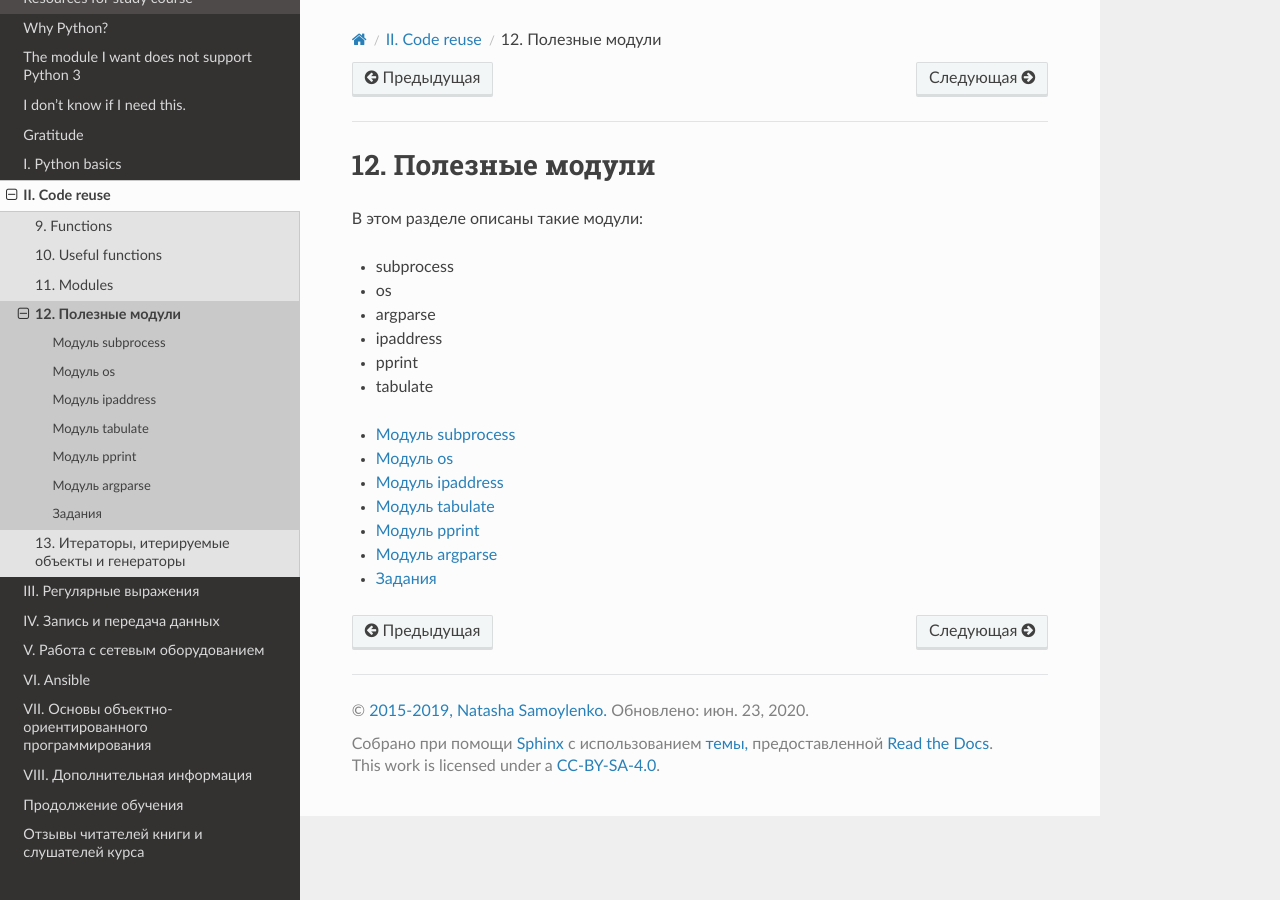
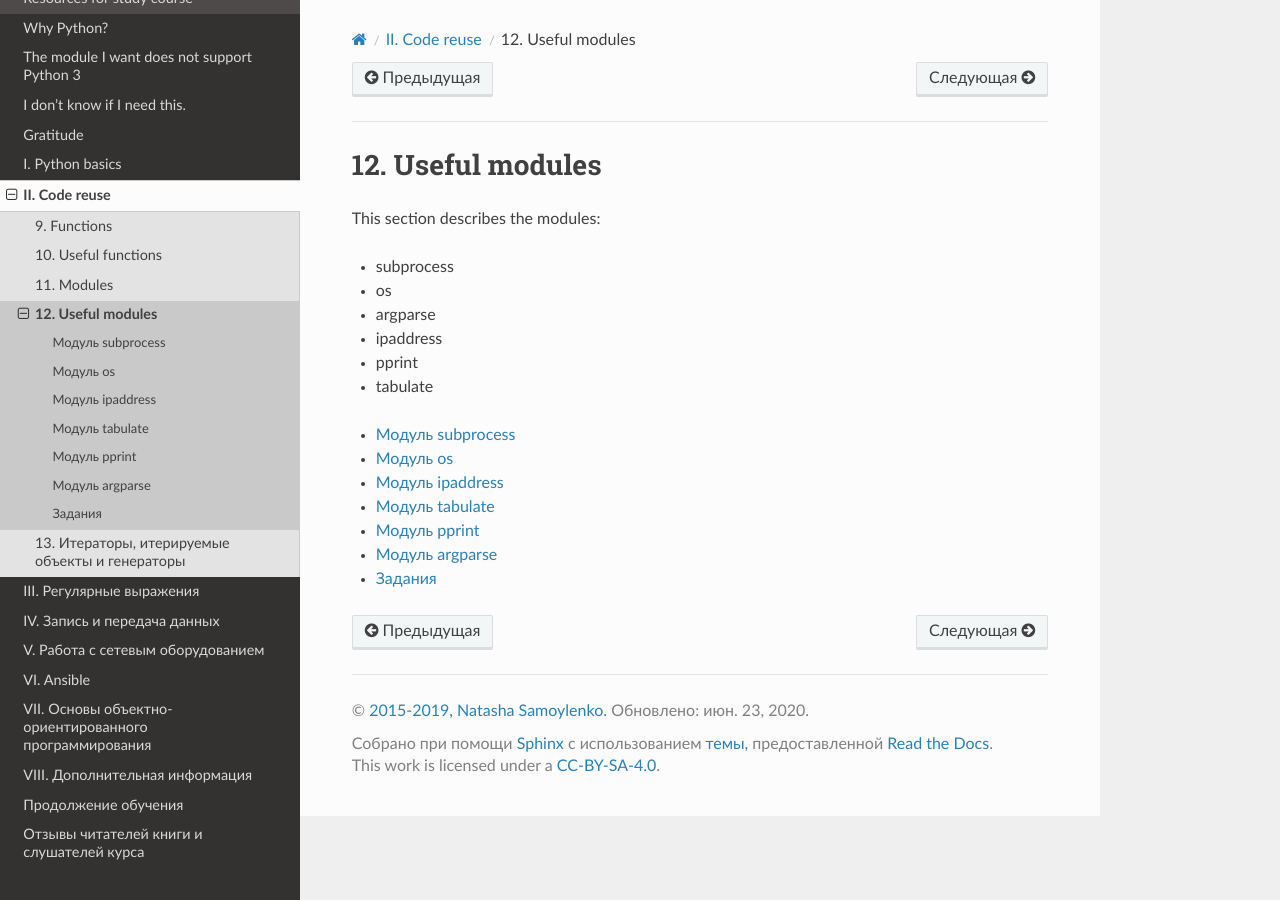
Before and after one commit to Aidar5/nattoeng, a Sphinx documentation site: the page built from docs/source/book/12_useful_modules/index.rst, in a window 1280 px wide. Built offline with Sphinx 7.4.7 and the Read the Docs theme 2.0.0, drawn with Linux system fonts in a browser that asks for light colours; pages that are not in the unit, such as notebooks, are missing from menus.

Commit message:
Update index.rst

```diff
--- a/docs/source/book/12_useful_modules/index.rst
+++ b/docs/source/book/12_useful_modules/index.rst
@@ -4,10 +4,10 @@
 
 .. _useful_modules_index:
 
-12. Полезные модули
+12. Useful modules
 ============================
 
-В этом разделе описаны такие модули:
+This section describes the modules:
 
 * subprocess
 * os
```
